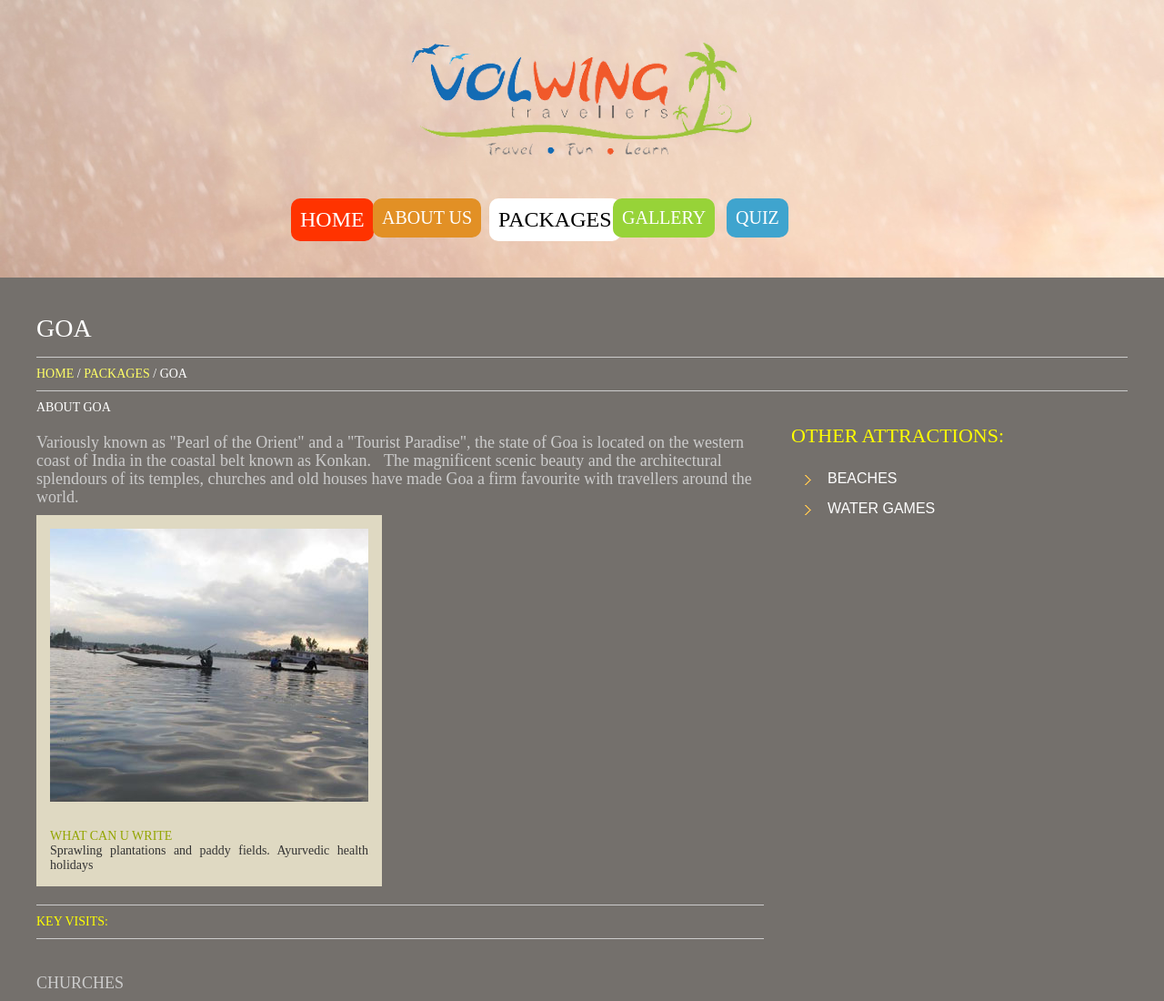
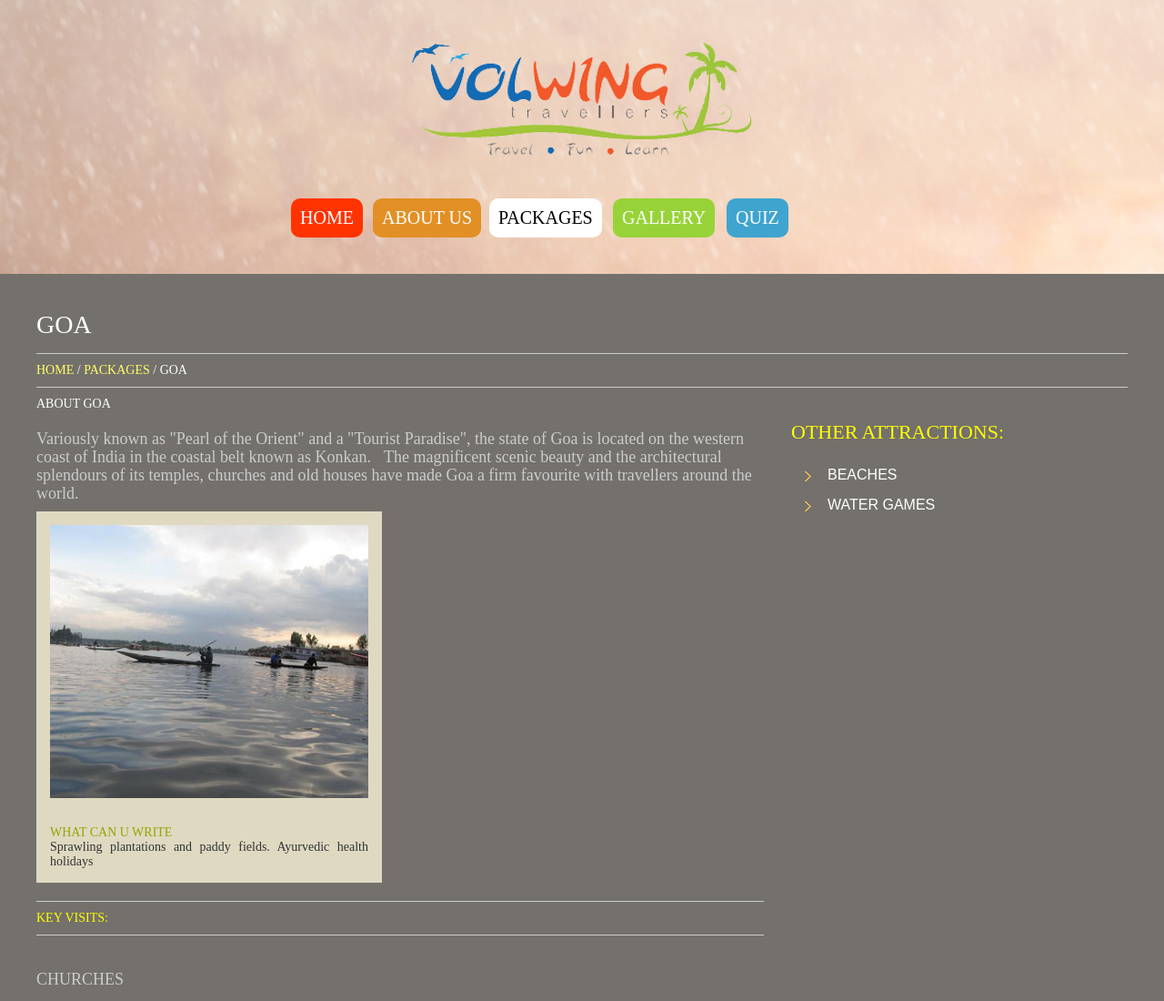
Before and after one commit to Prathyus/Prathyus.github.io, a plain HTML site: page goa.html in a window 1280 px wide. Shown: the top 1100 px of the page at 91% size. Drawn offline with Linux system fonts and the light colour scheme.

Commit message:
Update style.css

```diff
--- a/css/style.css
+++ b/css/style.css
@@ -51,8 +51,8 @@ background-color:#f9dac5;
 .bodybgwht{background:#f9dac5 repeat}
 .bodybg1{background:#74706c repeat}
 .bodybg2{background:url(../../website/images/body-bg.jpg) repeat}
-.font-hom{font-family:Shonar Bangla; font-size:24px; text-decoration:none; color:#000000; padding:10px 10px; float:left; margin-right: 2px; background:#FFFFFF; border-radius:10px 10px; text-align:center}
-.font-homdup{font-family:Shonar Bangla; font-size:24px; text-decoration:none; color:#FFFFFF; padding:10px 10px; float:left; margin-right: 2px; background:#FF3300; border-radius:10px 10px; text-align:center}
+.font-hom{font-family:Shonar Bangla; font-size:20px; text-decoration:none; color:#000000; padding:10px 10px; float:left; margin-right: 2px; background:#FFFFFF; border-radius:10px 10px; text-align:center}
+.font-homdup{font-family:Shonar Bangla; font-size:20px; text-decoration:none; color:#FFFFFF; padding:10px 10px; float:left; margin-right: 2px; background:#FF3300; border-radius:10px 10px; text-align:center}
 .hovernav:hover{background:#FFFFFF; color:#000000}
 .font-hom1{font-family:Shonar Bangla; font-size:20px; text-decoration:none; color:#FFFFFF; padding:10px 10px; float:left; margin-right: 2px; background:#e29025; border-radius:10px 10px; text-align:center}
 .font-hom1dup{font-family:Shonar Bangla; font-size:20px; text-decoration:none; color:#000000; padding:10px 10px; float:left; margin-right: 2px; background:#FFFFFF; border-radius:10px 10px; text-align:center}
```
